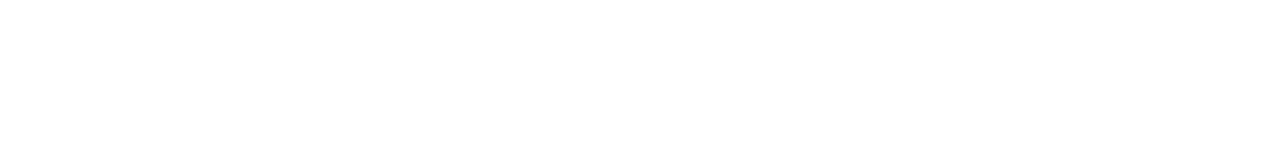
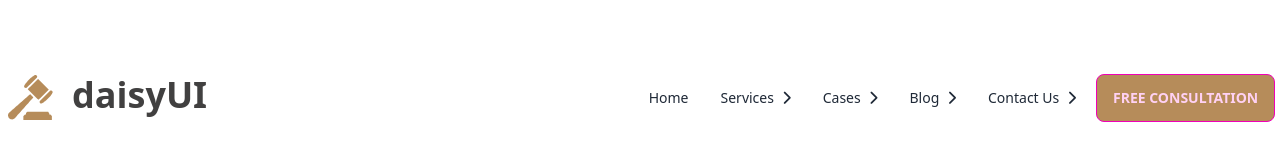
Before and after one commit to omor8243/legal-solution-resources-daisyui-project, a plain HTML site: page index.html in a window 1280 px wide. Drawn offline with nearby package versions, Linux system fonts and the light colour scheme.

Commit message:
added nav section

```diff
--- a/index.html
+++ b/index.html
@@ -14,6 +14,8 @@
   <link
     href="https://fonts.googleapis.com/css2?family=EB+Garamond:wght@800&family=Poppins:wght@400;500;600&display=swap"
     rel="stylesheet">
+  <!--fontawesome cdn-->
+  <script src="https://kit.fontawesome.com/6b970ed50d.js" crossorigin="anonymous"></script>
   <!--customize tailwind class-->
   <script>
     tailwind.config = {
@@ -21,6 +23,8 @@
         extend: {
           colors: {
             clifford: '#da373d',
+            colordark: '#414040',
+            btnbg: '#B68C5A',
           }
         }
       }
@@ -28,10 +32,12 @@
   </script>
   <!--some customize css-->
   <style>
-      .font-poppins{
-        font-family:'Poppins', sans-serif;;
+    .font-1 {
+      font-family: 'Poppins', sans-serif;
+      ;
     }
-      .font-eb-garamond{
+
+    .font-2 {
       font-family: 'EB Garamond', serif;
     }
   </style>
@@ -39,6 +45,47 @@
 
 <body>
 
+  <header>
+    <!--navbar part start-->
+    <section class="container mx-auto mt-16">
+      <nav>
+        <div class="navbar bg-base-100">
+          <div class="navbar-start">
+            <div class="dropdown">
+              <label tabindex="0" class="btn btn-ghost lg:hidden">
+              </label>
+              <ul tabindex="0" class="menu menu-sm dropdown-content ">
+                <li><a href="#">Home</a></li>
+                <li><a href="#">Services<i class="fa-solid fa-chevron-right"></i></a></li>
+                <li><a href="#">Cases<i class="fa-solid fa-chevron-right"></i></a></li>
+                <li><a href="#">Blog<i class="fa-solid fa-chevron-right"></i></a></li>
+                <li><a href="#">Contact Us<i class="fa-solid fa-chevron-right"></i></a></li>
+              </ul>
+            </div>
+            <div class="flex relative">
+              <img src="./images/logo.png" class="" alt="">
+              <p class="text-4xl text-colordark font-extrabold font-font-2 absolute pl-16 ">daisyUI</p>
+            </div>
+          </div>
+          <div class="navbar-center hidden lg:flex font-font-1">
+            <ul class="menu menu-horizontal px-1">
+              <li><a href="#">Home</a></li>
+              <li><a href="#">Services<i class="fa-solid fa-chevron-right"></i></a></li>
+              <li><a href="#">Cases<i class="fa-solid fa-chevron-right"></i></a></li>
+              <li><a href="#">Blog<i class="fa-solid fa-chevron-right"></i></a></li>
+              <li><a href="#">Contact Us<i class="fa-solid fa-chevron-right"></i></a></li>
+            </ul>
+          </div>
+          <div class=" ">
+            <button class="btn  btn-secondary  bg-btnbg">Free Consultation</button>
+          </div>
+        </div>
+      </nav>
+    </section>
+    <!--navbar part end-->
+  </header>
+  <main></main>
+  <footer></footer>
 </body>
 
 </html>
```
Lines whose indentation alone changed are shown as unchanged.
